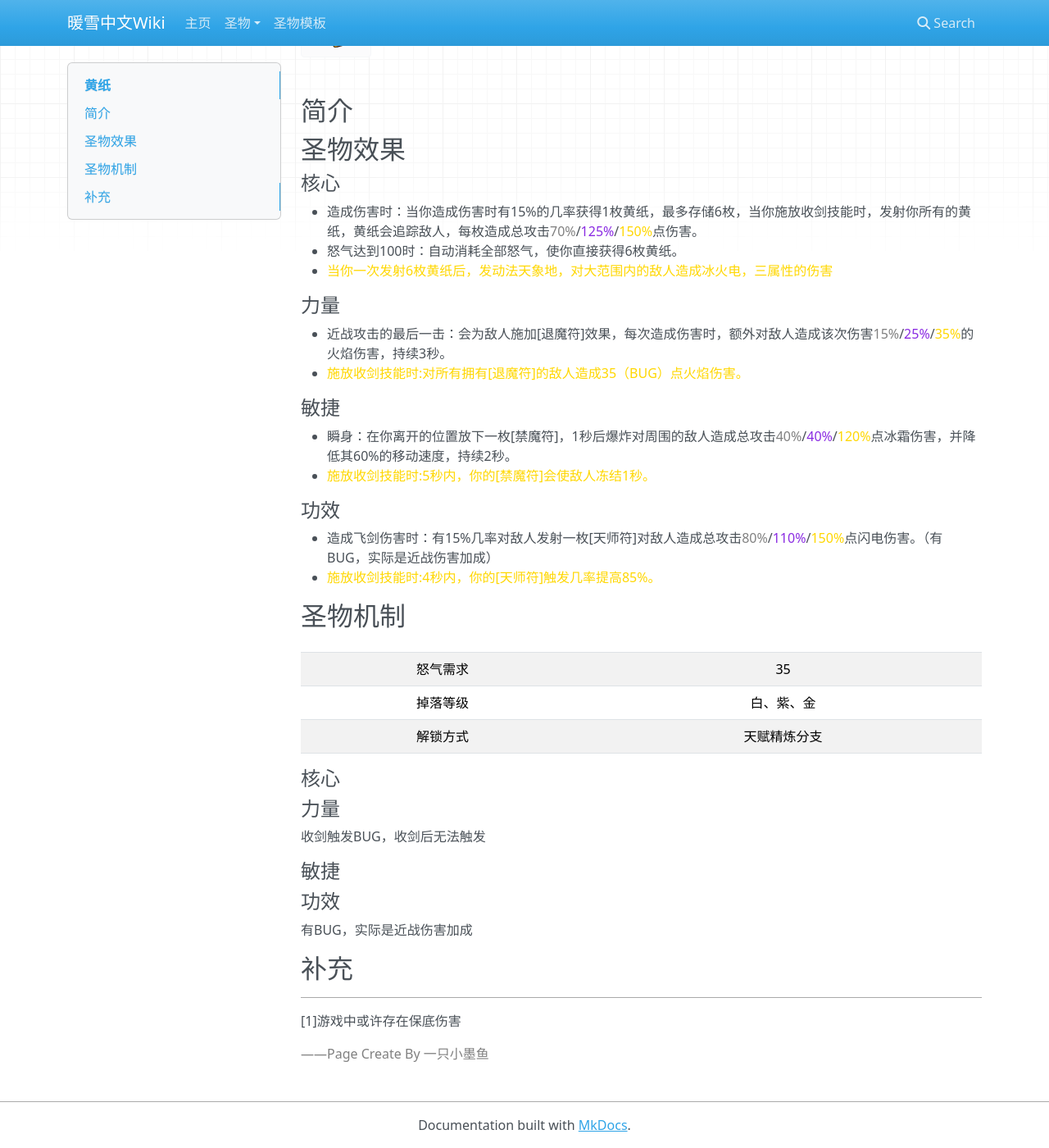
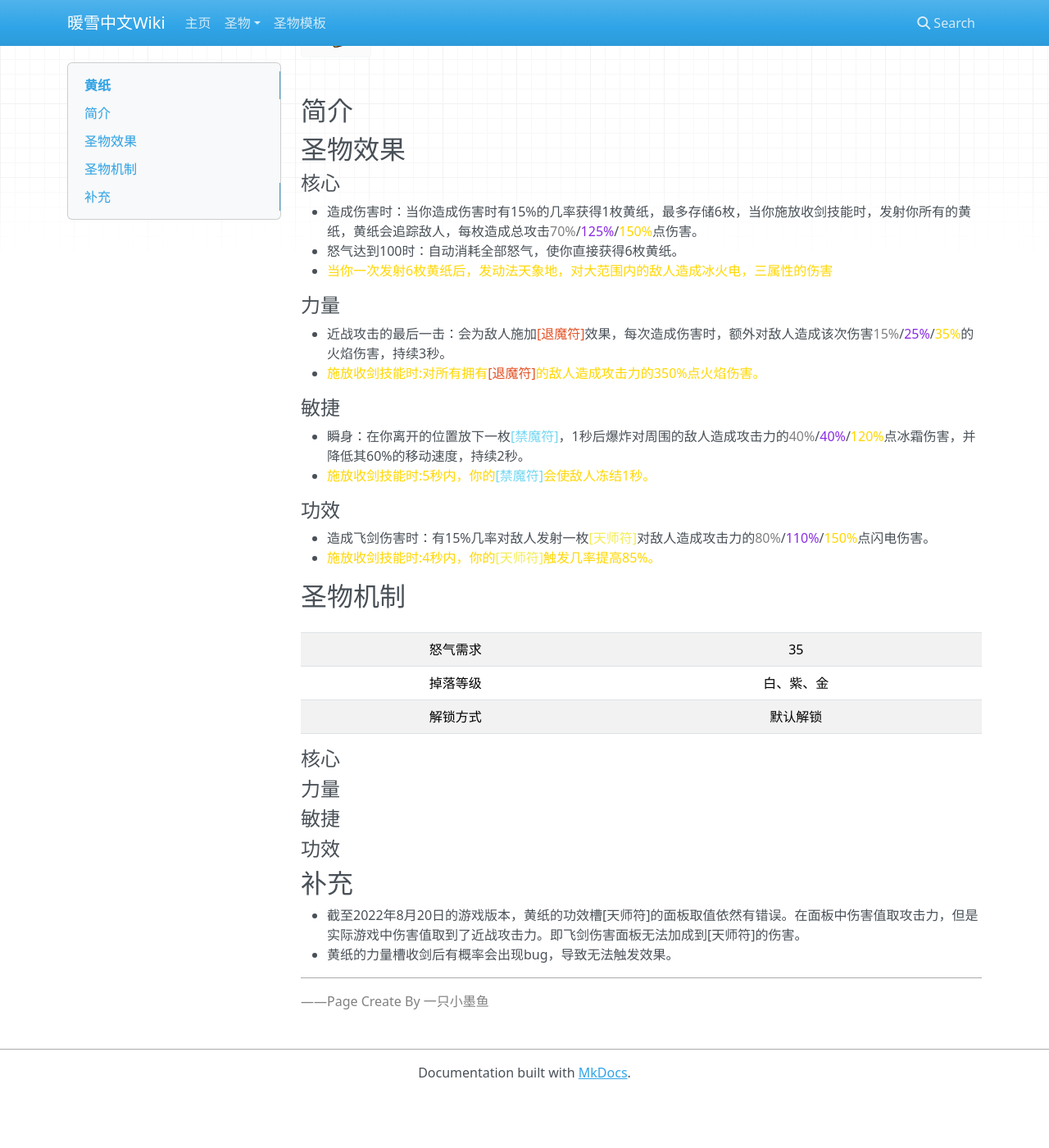
Before and after one commit to NekoIceLee/WarmSnow-Wiki, an MkDocs documentation site: the page built from docs/Potions/Potion_YellowPaper.md, in a window 1280 px wide and 1400 px high, scrolled down 166 px. Shown: the whole window at 82% size. Built offline with MkDocs 1.6.1, drawn with Linux system fonts in a browser that asks for light colours; nearby versions of some CDN libraries; old or Windows-style settings are respelled for this version of MkDocs; after the commit the page ends 1502 px from its top, so only the background shows below that.

Commit message:
黄纸校对修改

```diff
--- a/docs/Potions/Potion_YellowPaper.md
+++ b/docs/Potions/Potion_YellowPaper.md
@@ -7,35 +7,34 @@
 - 怒气达到100时：自动消耗全部怒气，使你直接获得6枚黄纸。
 - <font color=gold>当你一次发射6枚黄纸后，发动法天象地，对大范围内的敌人造成冰火电，三属性的伤害</font>
 #### **力量**
-- 近战攻击的最后一击：会为敌人施加[退魔符]效果，每次造成伤害时，额外对敌人造成该次伤害<font color=gray>15%</font>/<font color=BlueViolet>25%</font>/<font color=gold>35%</font>的火焰伤害，持续3秒。
-- <font color=gold>施放收剑技能时:对所有拥有[退魔符]的敌人造成35（BUG）点火焰伤害。</font>
+- 近战攻击的最后一击：会为敌人施加<font color=#E35428>[退魔符]</font>效果，每次造成伤害时，额外对敌人造成该次伤害<font color=gray>15%</font>/<font color=BlueViolet>25%</font>/<font color=gold>35%</font>的火焰伤害，持续3秒。
+- <font color=gold>施放收剑技能时:对所有拥有<font color=#E35428>[退魔符]</font>的敌人造成攻击力的350%点火焰伤害。</font>
 #### **敏捷**
-- 瞬身：在你离开的位置放下一枚[禁魔符]，1秒后爆炸对周围的敌人造成总攻击<font color=gray>40%</font>/<font color=BlueViolet>40%</font>/<font color=gold>120%</font>点冰霜伤害，并降低其60%的移动速度，持续2秒。
-- <font color=gold>施放收剑技能时:5秒内，你的[禁魔符]会使敌人冻结1秒。
+- 瞬身：在你离开的位置放下一枚<font color=#73D7F1>[禁魔符]</font>，1秒后爆炸对周围的敌人造成攻击力的<font color=gray>40%</font>/<font color=BlueViolet>40%</font>/<font color=gold>120%</font>点冰霜伤害，并降低其60%的移动速度，持续2秒。
+- <font color=gold>施放收剑技能时:5秒内，你的<font color=#73D7F1>[禁魔符]</font>会使敌人冻结1秒。
 </font>
 #### **功效**
-- 造成飞剑伤害时：有15%几率对敌人发射一枚[天师符]对敌人造成总攻击<font color=gray>80%</font>/<font color=BlueViolet>110%</font>/<font color=gold>150%</font>点闪电伤害。（有BUG，实际是近战伤害加成）
-- <font color=gold>施放收剑技能时:4秒内，你的[天师符]触发几率提高85%。</font>
+- 造成飞剑伤害时：有15%几率对敌人发射一枚<font color=#f3ed56>[天师符]</font>对敌人造成攻击力的<font color=gray>80%</font>/<font color=BlueViolet>110%</font>/<font color=gold>150%</font>点闪电伤害。
+- <font color=gold>施放收剑技能时:4秒内，你的<font color=#f3ed56>[天师符]</font>触发几率提高85%。</font>
 
 ## 圣物机制
 |||
 | :----: | :----: |
 |怒气需求|35|
 |掉落等级|白、紫、金|
-|解锁方式|天赋精炼分支|
+|解锁方式|默认解锁|
 
 #### **核心**
 
 #### **力量**
-收剑触发BUG，收剑后无法触发
 #### **敏捷**
 
 #### **功效**
-有BUG，实际是近战伤害加成
 
 ## 补充
+- 截至2022年8月20日的游戏版本，黄纸的功效槽[天师符]的面板取值依然有错误。在面板中伤害值取攻击力，但是实际游戏中伤害值取到了近战攻击力。即飞剑伤害面板无法加成到[天师符]的伤害。
+- 黄纸的力量槽收剑后有概率会出现bug，导致无法触发效果。
 
 ---
-[1]游戏中或许存在保底伤害
 
 <font color=grey>——Page Create By 一只小墨鱼</font>
```
